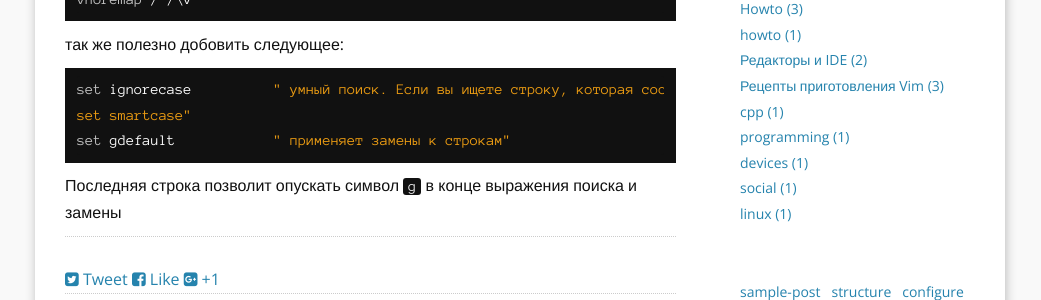
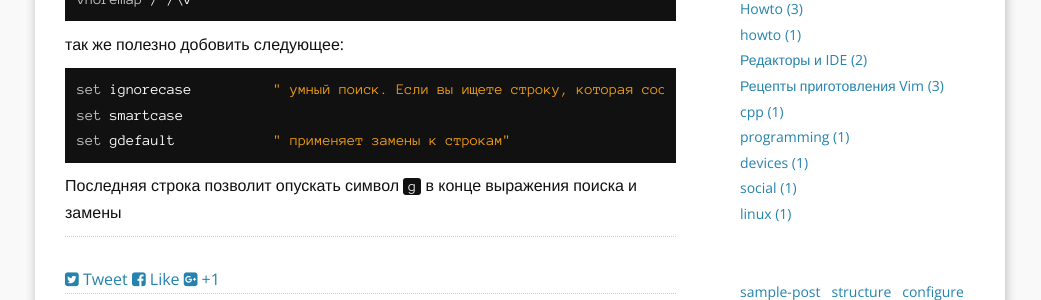
Before and after one commit to abushmelev/oalex, a Jekyll site: the page built from _posts/2015-05-21-vim-regexp-replace.md, in a window 1280 px wide. Shown: the part 1191-1491 px from the top of the page, without its empty margins (120-1161 px from the left). Built offline with Jekyll 4.4.1, drawn with Linux system fonts in a browser that asks for light colours; nearby versions of some CDN libraries; comment, search, counter and statistics services are not loaded.

Commit message:
кавычки

```diff
--- a/_posts/2015-05-21-vim-regexp-replace.md
+++ b/_posts/2015-05-21-vim-regexp-replace.md
@@ -49,8 +49,8 @@
 так же полезно добовить следующее:
 
 {% highlight PowerShell %}
-set ignorecase          " умный поиск. Если вы ищете строку, которая состоит только из прописных букв, то поиск будет регистро-независимым, но если один или больше символов в строке заглавные, то искать будет с учетом регистра. Чаще всего это то, что нужно
-set smartcase"
+set ignorecase          " умный поиск. Если вы ищете строку, которая состоит только из прописных букв, то поиск будет регистро-независимым, но если один или больше символов в строке заглавные, то искать будет с учетом регистра. Чаще всего это то, что нужно"
+set smartcase
 set gdefault            " применяет замены к строкам"
 {% endhighlight %}
 
```
